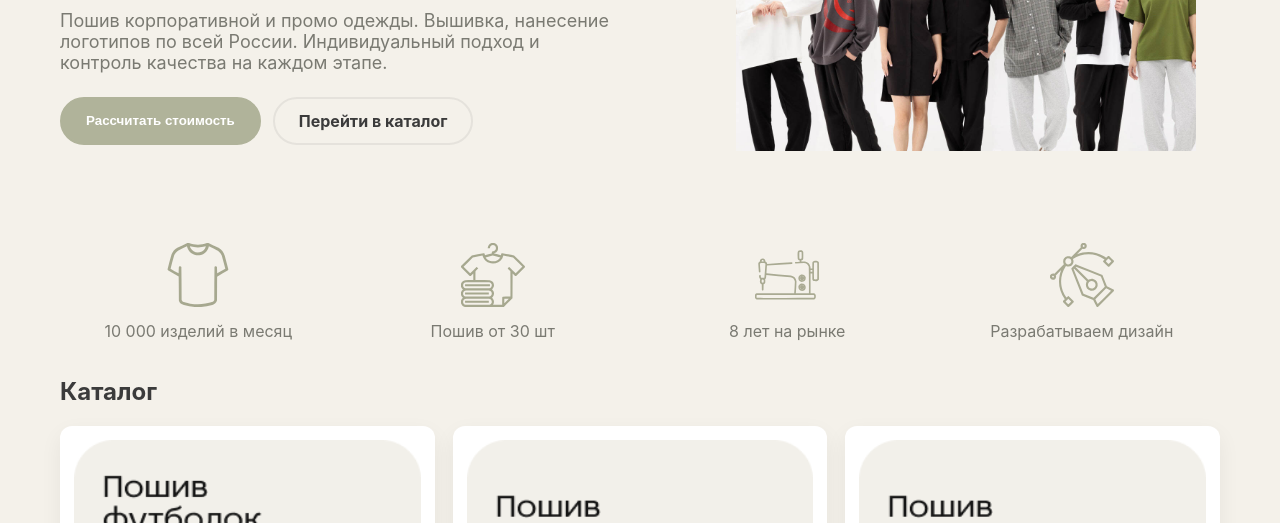
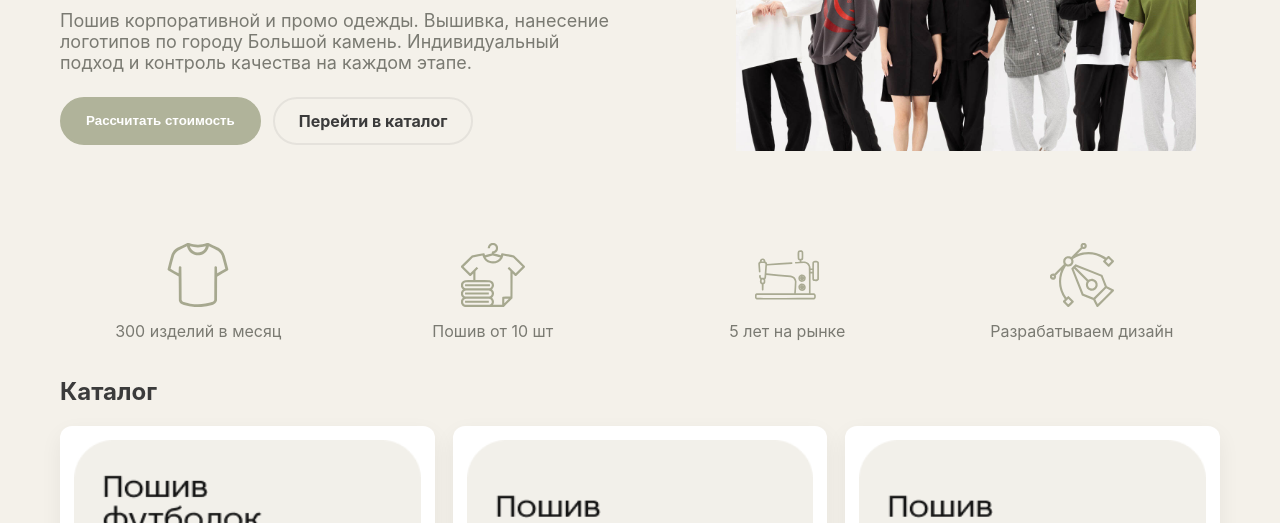
Before and after one commit to gidroshlupka-ops/fantaziya-site, a plain HTML site: page index.html in a window 1280 px wide. Shown: the part 277-800 px from the top of the page. Drawn offline with Linux system fonts and the light colour scheme.

Commit message:
Update index.html

```diff
--- a/index.html
+++ b/index.html
@@ -71,7 +71,7 @@
       <div class="hero-left">
         <div class="hero-small">АТЕЛЬЕ</div>
         <h1 class="hero-title">ФАНТАЗИЯ</h1>
-        <p class="hero-desc">Пошив корпоративной и промо одежды. Вышивка, нанесение логотипов по всей России. Индивидуальный подход и контроль качества на каждом этапе.</p>
+        <p class="hero-desc">Пошив корпоративной и промо одежды. Вышивка, нанесение логотипов по городу Большой камень. Индивидуальный подход и контроль качества на каждом этапе.</p>
         <div class="hero-cta">
           <button class="btn" id="openCalc">Рассчитать стоимость</button>
           <a class="btn outline" href="catalog/index.html">Перейти в каталог</a>
@@ -81,9 +81,9 @@
     </section>
 
     <section class="features">
-      <div class="feature"><img src="photos/icon1.svg" alt=""><p>10 000 изделий в месяц</p></div>
-      <div class="feature"><img src="photos/icon2.svg" alt=""><p>Пошив от 30 шт</p></div>
-      <div class="feature"><img src="photos/icon3.svg" alt=""><p>8 лет на рынке</p></div>
+      <div class="feature"><img src="photos/icon1.svg" alt=""><p>300 изделий в месяц</p></div>
+      <div class="feature"><img src="photos/icon2.svg" alt=""><p>Пошив от 10 шт</p></div>
+      <div class="feature"><img src="photos/icon3.svg" alt=""><p>5 лет на рынке</p></div>
       <div class="feature"><img src="photos/icon4.svg" alt=""><p>Разрабатываем дизайн</p></div>
     </section>
 
@@ -117,7 +117,7 @@
       <h2>Часто задаваемые вопросы</h2>
       <details><summary>Сколько занимает пошив?</summary><p>Срок пошива зависит от сложности — от 2 до 14 дней.</p></details>
       <details><summary>Делаете ли вы индивидуальные заказы?</summary><p>Да, выполняем индивидуальные заказы любой сложности.</p></details>
-      <details><summary>Можно ли привезти свою ткань?</summary><p>Да, можно привезти материал, предварительно согласовав его с менеджером.</p></details>
+      <details><summary>Можно ли привезти свою ткань?</summary><p>Да, можно привезти материал, предварительно согласовав его с нами.</p></details>
     </section>
 
     <section id="map" style="margin-top:24px">
```
